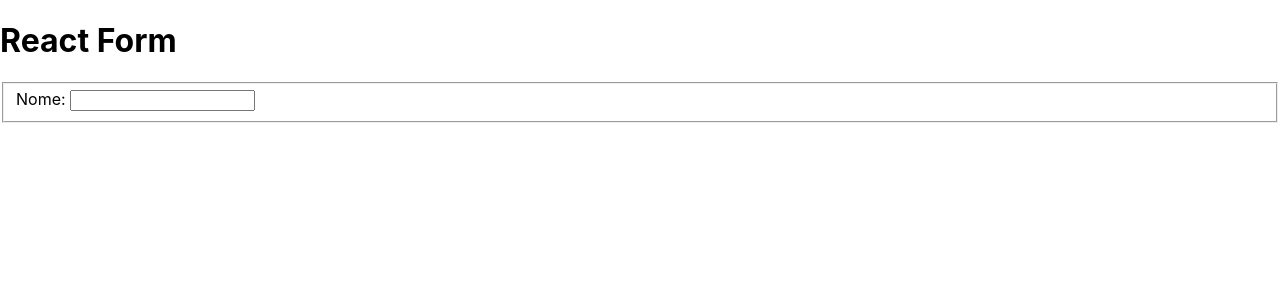
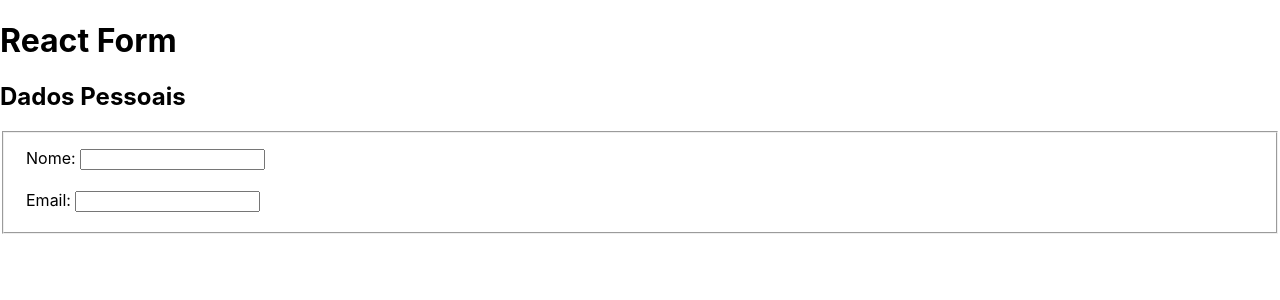
Before and after one commit to paulotss/trybe-exercicios, a React (Create React App) app in the folder front-end/bloco-11-estados-eventos-formularios-react/dia-02-formularios-react/my-form-2.0/: page / in a window 1280 px wide. Shown: the top 300 px of the page. Built offline with nearby package versions, Linux system fonts and the light colour scheme.

Commit message:
Adiciona input email

```diff
--- a/front-end/bloco-11-estados-eventos-formularios-react/dia-02-formularios-react/my-form-2.0/src/App.css
+++ b/front-end/bloco-11-estados-eventos-formularios-react/dia-02-formularios-react/my-form-2.0/src/App.css
@@ -1,38 +1,8 @@
-.App {
-  text-align: center;
+fieldset {
+  display: flex;
+  flex-flow: column nowrap;
 }
 
-.App-logo {
-  height: 40vmin;
-  pointer-events: none;
+fieldset div {
+  padding: 10px;
 }
-
-@media (prefers-reduced-motion: no-preference) {
-  .App-logo {
-    animation: App-logo-spin infinite 20s linear;
-  }
-}
-
-.App-header {
-  background-color: #282c34;
-  min-height: 100vh;
-  display: flex;
-  flex-direction: column;
-  align-items: center;
-  justify-content: center;
-  font-size: calc(10px + 2vmin);
-  color: white;
-}
-
-.App-link {
-  color: #61dafb;
-}
-
-@keyframes App-logo-spin {
-  from {
-    transform: rotate(0deg);
-  }
-  to {
-    transform: rotate(360deg);
-  }
-}
--- a/front-end/bloco-11-estados-eventos-formularios-react/dia-02-formularios-react/my-form-2.0/src/components/Form.js
+++ b/front-end/bloco-11-estados-eventos-formularios-react/dia-02-formularios-react/my-form-2.0/src/components/Form.js
@@ -9,6 +9,7 @@ class Form extends React.Component {
     this.handleChange = this.handleChange.bind(this);
     this.state = {
       nome: '',
+      email: '',
     }
   }
 
@@ -26,6 +27,7 @@ class Form extends React.Component {
           <PersonalData
             handleChange={this.handleChange}
             nome={this.state.nome}
+            email={this.state.email}
           />
         </form>
       </section>
--- a/front-end/bloco-11-estados-eventos-formularios-react/dia-02-formularios-react/my-form-2.0/src/components/PersonalData.js
+++ b/front-end/bloco-11-estados-eventos-formularios-react/dia-02-formularios-react/my-form-2.0/src/components/PersonalData.js
@@ -2,13 +2,22 @@ import React from 'react';
 
 class PersonalData extends React.Component {
   render() {
-    let { nome, handleChange } = this.props;
+    let { nome, email, handleChange } = this.props;
     nome = nome.toUpperCase();
     return (
-      <fieldset>
-        <label htmlFor="nome">Nome: </label>
-        <input type="text" id="nome" name="nome" maxLength={40} value={nome} onChange={handleChange} required />
-      </fieldset>
+      <>
+        <h2>Dados Pessoais</h2>
+        <fieldset>
+          <div>
+            <label htmlFor="nome">Nome: </label>
+            <input type="text" id="nome" name="nome" maxLength={40} value={nome} onChange={handleChange} required />
+          </div>
+          <div>
+            <label htmlFor="email">Email: </label>
+            <input type="email" id="email" name="email" maxLength={50} value={email} onChange={handleChange} required />
+          </div>
+        </fieldset>
+      </>
     );
   }
 }
```
